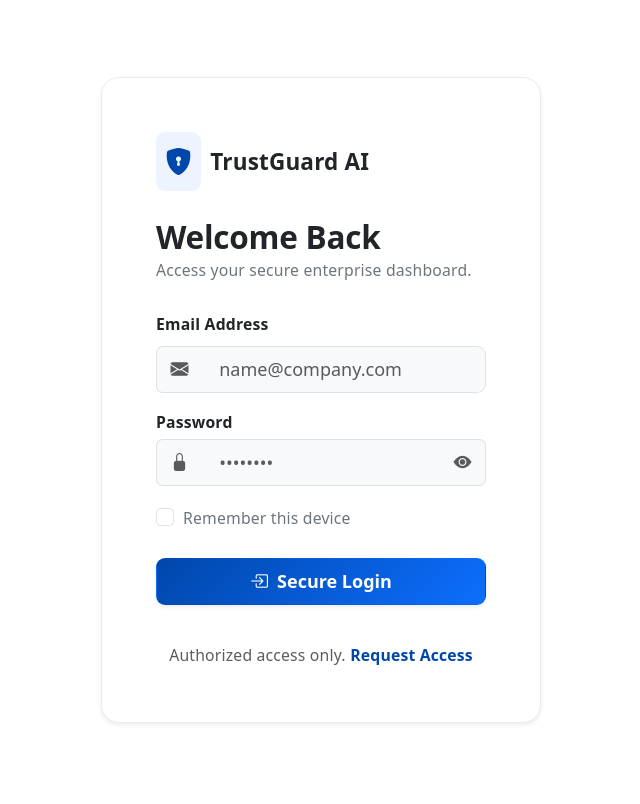
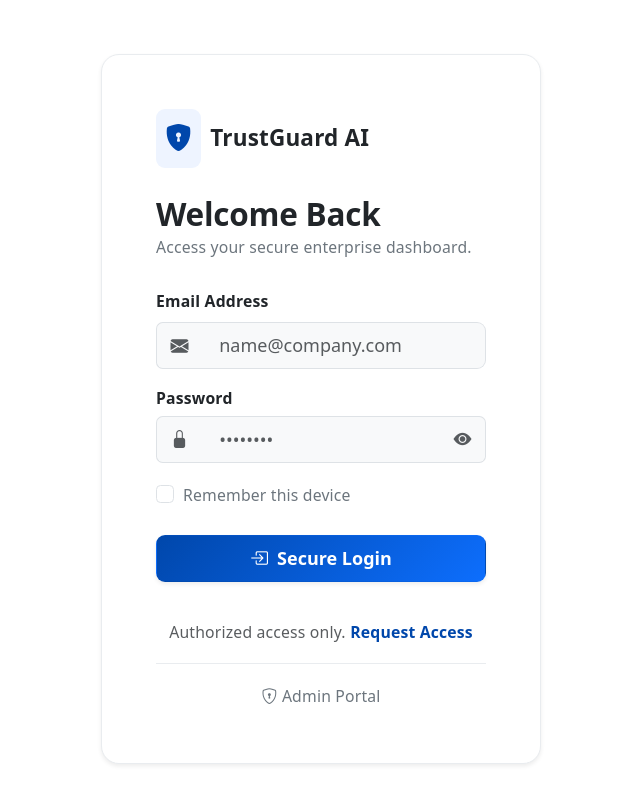
Before and after one commit to akshai-6055/trustguard-ai, a React (Vite) app in the folder client/: page /login in a window 1280 px wide. Shown: the top 804 px of the page, without its empty margins (319-959 px from the left). Built offline with nearby package versions, Linux system fonts and the light colour scheme; no server answers.

Commit message:
Configure Vercel SPA routing for admin module and add admin portal navigation

```diff
--- a/client/src/pages/Landing.jsx
+++ b/client/src/pages/Landing.jsx
@@ -350,6 +350,9 @@ const Landing = () => {
         <div className="container">
           <div className="d-flex flex-column flex-md-row justify-content-between align-items-center gap-3">
             <div className="d-flex align-items-center gap-2">
+              <Link to="/admin/login" className="text-secondary small text-decoration-none d-inline-flex align-items-center gap-1 hover-white">
+                <i className="bi bi-shield-lock"></i> Admin Portal
+              </Link>
             </div>
 
             <div className="text-secondary small text-center text-md-start">
--- a/client/src/pages/Login.jsx
+++ b/client/src/pages/Login.jsx
@@ -57,7 +57,14 @@ const Login = () => {
 
         {errorMessage && (
           <div className="alert alert-danger rounded-3 small py-2 mb-3" role="alert">
-            {errorMessage}
+            <div>{errorMessage}</div>
+            {errorMessage.includes("Admin Portal") && (
+              <div className="mt-2">
+                <Link to="/admin/login" className="btn btn-sm btn-danger fw-semibold text-white">
+                  Go to Admin Portal &rarr;
+                </Link>
+              </div>
+            )}
           </div>
         )}
 
@@ -144,6 +151,12 @@ const Login = () => {
           </Link>
         </div>
 
+        <div className="text-center mt-3 pt-3 border-top border-light-subtle">
+          <Link to="/admin/login" className="text-secondary small text-decoration-none d-inline-flex align-items-center gap-1">
+            <i className="bi bi-shield-lock"></i> Admin Portal
+          </Link>
+        </div>
+
       </div>
     </div>
   );
```
Also changed, not shown: client/vercel.json (added), 1 other file (tests, documents, lock files or other folders).
